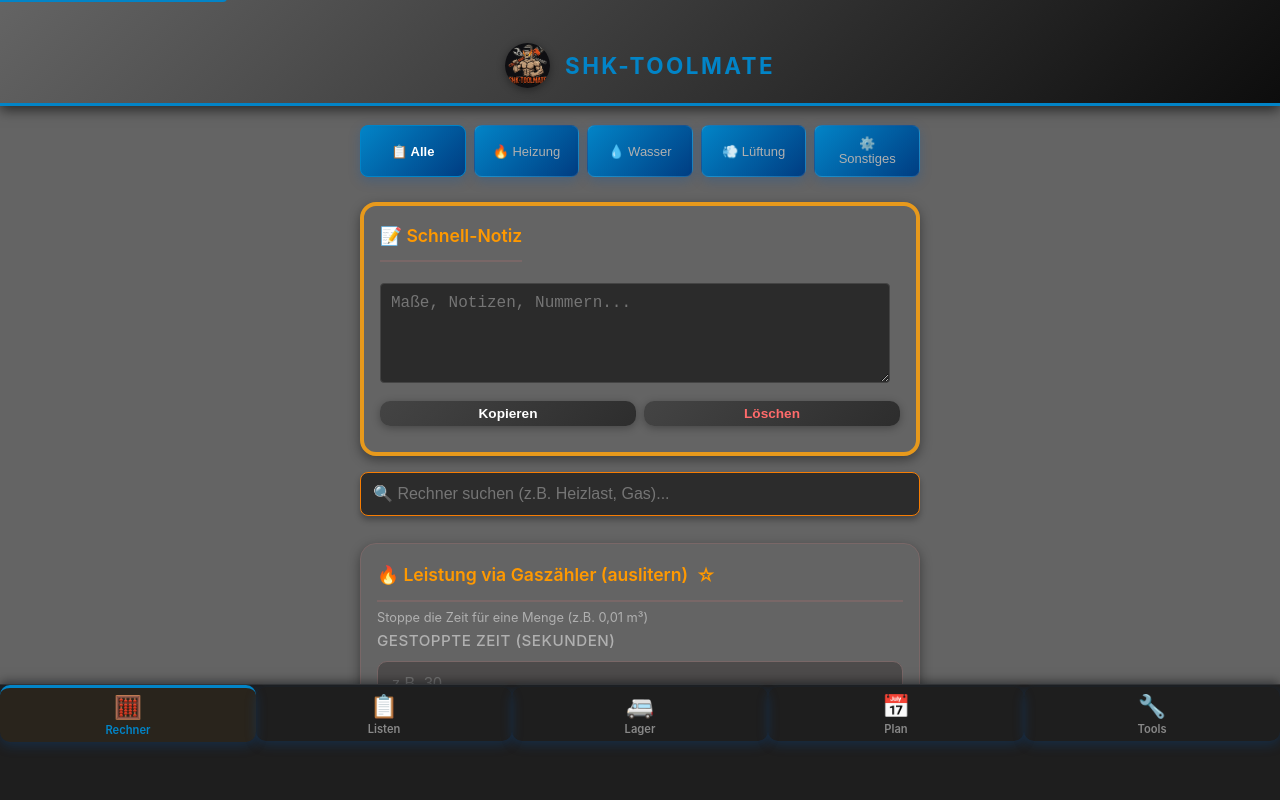
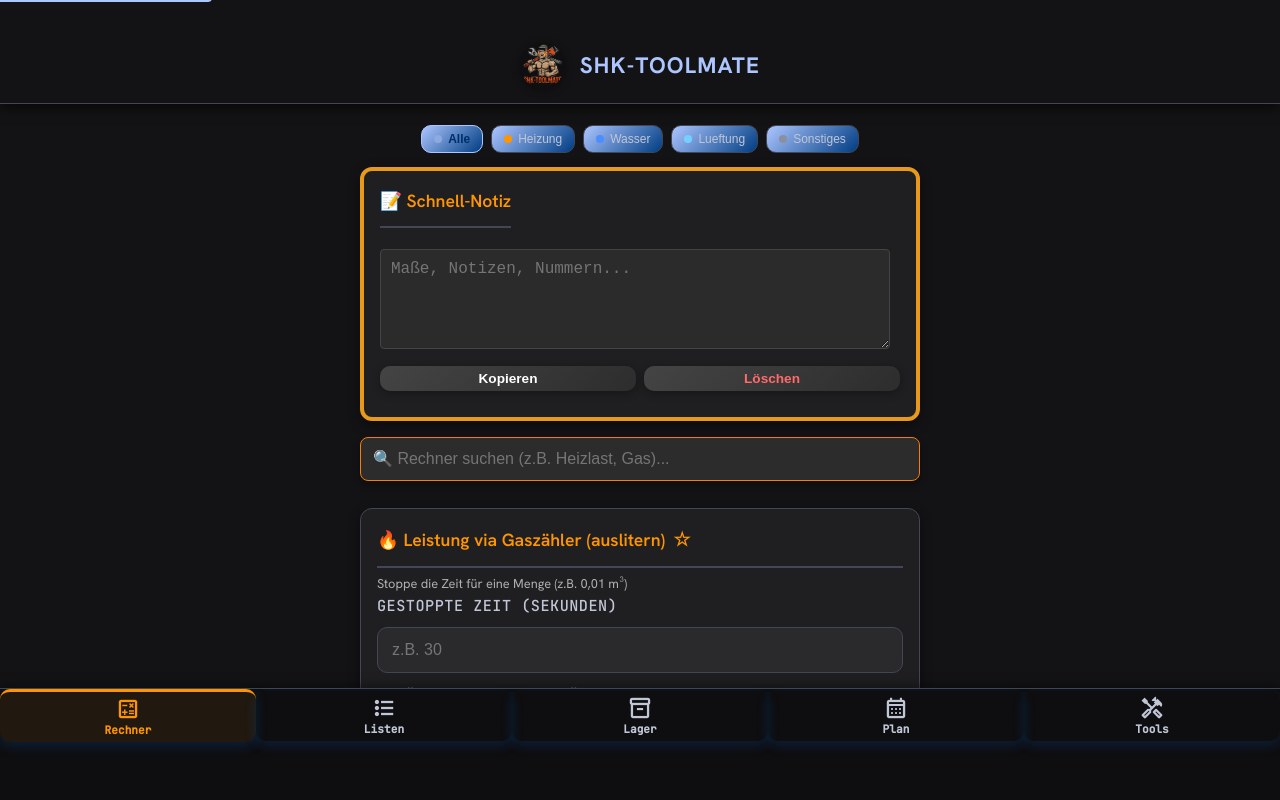
Before and after one commit to NouBou1/SHK_Toolmate, a website: page index.html in a window 1280 px wide. Drawn offline with nearby package versions, Linux system fonts and the light colour scheme.

Commit message:
Refactor: Update calculator categories and navigation icons; enhance privacy policy details

```diff
--- a/app.js
+++ b/app.js
@@ -143,11 +143,11 @@ function switchTab(viewId, btn) {
 // Calculator Category System
 function initCalculatorCategories() {
     const categories = [
-        { id: 'alle', name: '📋 Alle', icon: '📋' },
-        { id: 'heizung', name: '🔥 Heizung', icon: '🔥' },
-        { id: 'wasser', name: '💧 Wasser', icon: '💧' },
-        { id: 'lueftung', name: '💨 Lüftung', icon: '💨' },
-        { id: 'misc', name: '⚙️ Sonstiges', icon: '⚙️' }
+        { id: 'alle', name: 'Alle', dotClass: 'chip-dot-alle' },
+        { id: 'heizung', name: 'Heizung', dotClass: 'chip-dot-heizung' },
+        { id: 'wasser', name: 'Wasser', dotClass: 'chip-dot-wasser' },
+        { id: 'lueftung', name: 'Lueftung', dotClass: 'chip-dot-lueftung' },
+        { id: 'misc', name: 'Sonstiges', dotClass: 'chip-dot-misc' }
     ];
 
     // Mapping: Rechner-Titel → Kategorie
@@ -204,7 +204,7 @@ function initCalculatorCategories() {
     categories.forEach((cat, index) => {
         const btn = document.createElement('button');
         btn.className = 'calc-cat-btn' + (index === 0 ? ' active' : '');
-        btn.textContent = cat.name;
+        btn.innerHTML = `<span class="chip-dot ${cat.dotClass}"></span><span>${cat.name}</span>`;
         btn.onclick = () => filterByCategory(cat.id, btn);
         container.appendChild(btn);
     });
--- a/index.html
+++ b/index.html
@@ -13,6 +13,10 @@
     <meta name="apple-mobile-web-app-capable" content="yes">
     <meta name="apple-mobile-web-app-status-bar-style" content="black-translucent">
     <meta name="apple-mobile-web-app-title" content="SHK Tool">
+    <link rel="preconnect" href="https://fonts.googleapis.com">
+    <link rel="preconnect" href="https://fonts.gstatic.com" crossorigin>
+    <link href="https://fonts.googleapis.com/css2?family=Hanken+Grotesk:wght@400;600;700&family=JetBrains+Mono:wght@500&display=swap" rel="stylesheet">
+    <link href="https://fonts.googleapis.com/css2?family=Material+Symbols+Outlined:wght,FILL@100..700,0..1&display=swap" rel="stylesheet">
 
     <!-- PDF libraries are loaded on demand after user consent (see app.js) -->
 </head>
@@ -709,19 +713,19 @@
 
     <nav role="navigation" aria-label="Hauptnavigation">
         <button class="nav-item active" onclick="switchTab('rechner', this)" aria-label="Zu Rechner Tab">
-            <span class="nav-icon">🧮</span><span>Rechner</span>
+            <span class="material-symbols-outlined nav-icon">calculate</span><span class="nav-text">Rechner</span>
         </button>
         <button class="nav-item" onclick="switchTab('material', this)" aria-label="Zu Material Listen Tab">
-            <span class="nav-icon">📋</span><span>Listen</span>
+            <span class="material-symbols-outlined nav-icon">format_list_bulleted</span><span class="nav-text">Listen</span>
         </button>
         <button class="nav-item" onclick="switchTab('inventory', this)" aria-label="Zu Lager Tab">
-            <span class="nav-icon">🚐</span><span>Lager</span>
+            <span class="material-symbols-outlined nav-icon">inventory_2</span><span class="nav-text">Lager</span>
         </button>
         <button class="nav-item" onclick="switchTab('calendar', this)" aria-label="Zu Kalender Tab">
-            <span class="nav-icon">📅</span><span>Plan</span>
+            <span class="material-symbols-outlined nav-icon">calendar_month</span><span class="nav-text">Plan</span>
         </button>
         <button class="nav-item" onclick="switchTab('tools', this)" aria-label="Zu Tools Tab">
-            <span class="nav-icon">🔧</span><span>Tools</span>
+            <span class="material-symbols-outlined nav-icon">handyman</span><span class="nav-text">Tools</span>
         </button>
     </nav>
 
--- a/style.css
+++ b/style.css
@@ -1,12 +1,12 @@
 :root {
-    --primary: #0284C7;
-    --accent: #ff9900;
-    --bg: #646464;
-    --surface: #646464;
-    --text: #f5f5f5;
-    --text-secondary: #b0b0b0;
-    --input-bg: #4d4b4b;
-    --border-color: #796767;
+    --primary: #adc6ff;
+    --accent: #fe9400;
+    --bg: #131315;
+    --surface: #1f1f21;
+    --text: #e4e2e4;
+    --text-secondary: #c1c6d7;
+    --input-bg: #2a2a2c;
+    --border-color: #414755;
     --success: #22C55E;
     --error: #EF4444;
     --warning: #f97316;
@@ -63,7 +63,7 @@
 }
 
 body {
-    font-family: -apple-system, BlinkMacSystemFont, "Segoe UI", Roboto, Helvetica, Arial, sans-serif;
+    font-family: "Hanken Grotesk", "Segoe UI", sans-serif;
     background-color: var(--bg);
     color: var(--text);
     margin: 0;
@@ -75,6 +75,11 @@ body {
     line-height: 1.6;
     min-height: 100dvh;
     overscroll-behavior: none;
+}
+
+.material-symbols-outlined {
+    font-variation-settings: 'FILL' 0, 'wght' 500, 'GRAD' 0, 'opsz' 24;
+    line-height: 1;
 }
 
 main {
@@ -90,11 +95,11 @@ main {
 }
 
 header {
-    background: linear-gradient(135deg, var(--surface) 0%, #0d0d0d 100%);
+    background: #131315;
     padding: 15px 20px;
     padding-top: calc(15px + var(--status-bar-height, 25px));
     text-align: center;
-    border-bottom: 3px solid var(--primary);
+    border-bottom: 1px solid var(--border-color);
     position: fixed;
     top: 0;
     left: 0;
@@ -113,7 +118,7 @@ header h1 {
     font-size: 1.4rem;
     color: var(--primary);
     text-transform: uppercase;
-    letter-spacing: 2.5px;
+    letter-spacing: 1.2px;
     font-weight: 700;
 }
 
@@ -132,7 +137,7 @@ header h1 {
     width: 100%;
     max-width: 600px;
     margin: 0 auto;
-    background-color: var(--surface);
+    background-color: transparent;
     /* Relative positioning statt fixed - Container sind jetzt in main */
     position: relative;
     top: auto;
@@ -163,7 +168,7 @@ header h1 {
 .card {
     width: 100%;
     background-color: var(--surface);
-    border-radius: 16px;
+    border-radius: 12px;
     padding: 16px;
     margin-bottom: 0;
     box-shadow: 0 4px 12px rgba(0, 0, 0, 0.4);
@@ -200,6 +205,7 @@ label {
     font-size: 0.95rem;
     color: var(--text-secondary);
     font-weight: 500;
+    font-family: "JetBrains Mono", monospace;
     text-transform: uppercase;
     letter-spacing: 0.5px;
 }
@@ -219,6 +225,7 @@ select {
     touch-action: auto;
     -webkit-tap-highlight-color: rgba(0, 86, 179, 0.2);
     /* Mobile Fixes - minimal */
+    appearance: none;
     -webkit-appearance: none;
     -webkit-text-size-adjust: 100%;
     /* WICHTIG: Pointer-Events auf auto - damit Inputs anwählbar sind */
@@ -329,8 +336,8 @@ nav {
     right: 0;
     width: 100%;            /* Volle Breite */
     min-height: 60px;       /* Mindesthöhe für App-Navigation */
-    background-color: #1e1e1e; /* Dunkler Hintergrund */
-    border-top: 1px solid #333;
+    background-color: #0e0e10;
+    border-top: 1px solid var(--border-color);
     display: flex;          /* Die Magie: Nebeneinander anordnen */
     justify-content: space-around; /* Platz gleichmäßig verteilen */
     align-items: center;    /* Vertikal zentrieren */
@@ -342,7 +349,7 @@ nav {
 .nav-item {
     background: none;
     border: none;
-    color: #888;            /* Inaktive Farbe (Grau) */
+    color: var(--text-secondary);
     display: flex;
     flex-direction: column; /* Icon oben, Text unten */
     align-items: center;
@@ -364,16 +371,16 @@ nav {
     display: block;
 }
 
-/* Text unter dem Icon */
-.nav-item span:not(.nav-icon) {
+.nav-text {
+    font-family: "JetBrains Mono", monospace;
     font-size: 0.7rem;      /* Kleine Schrift für "Lager", "Plan" etc. */
 }
 
 /* Aktiver Tab (wird Orange) */
 .nav-item.active {
-    color: var(--primary); /* Dein Orange (#ff9900) */
-    background-color: rgba(255, 153, 0, 0.05); /* Ganz leichtes Leuchten */
-    border-top: 3px solid var(--primary); /* Orangener Strich oben */
+    color: var(--accent);
+    background-color: rgba(254, 148, 0, 0.08);
+    border-top: 3px solid var(--accent);
 }
 
 /* Klick-Effekt entfernen (blauer Rahmen) */
@@ -569,6 +576,7 @@ nav {
     color: #e0e0e0;
     resize: vertical;
     outline: none;
+    appearance: none;
     -webkit-appearance: none;
 }
 
@@ -1033,31 +1041,57 @@ p[style*="color:#aaa"],
     display: flex;
     gap: 8px;
     flex-wrap: wrap;
+    justify-content: center;
+    overflow: visible;
+    padding-bottom: 0;
+    margin-bottom: 14px;
 }
 
 .calc-cat-btn {
-    flex: 1;
-    min-width: 100px;
-    padding: 10px 14px;
-    background-color: rgba(255, 255, 255, 0.05);
-    border: 1px solid rgba(255, 255, 255, 0.1);
-    border-radius: 8px;
+    flex: 0 0 auto;
+    width: auto !important;
+    min-width: 0;
+    padding: 6px 12px;
+    background-color: #1b1b1d;
+    border: 1px solid var(--border-color);
+    border-radius: 10px;
     color: var(--text-secondary);
-    font-size: 13px;
+    font-size: 12px;
     font-weight: 500;
     cursor: pointer;
     transition: all 0.3s ease;
     text-align: center;
+    display: inline-flex;
+    align-items: center;
+    justify-content: center;
+    gap: 6px;
+    white-space: nowrap;
+    box-shadow: none;
+    margin-bottom: 0;
+    line-height: 1.2;
 }
 
+.chip-dot {
+    width: 8px;
+    height: 8px;
+    border-radius: 50%;
+    display: inline-block;
+}
+
+.chip-dot-alle { background: #8ea9e0; }
+.chip-dot-heizung { background: #fe9400; }
+.chip-dot-wasser { background: #4b8eff; }
+.chip-dot-lueftung { background: #74d1ff; }
+.chip-dot-misc { background: #8b90a0; }
+
 .calc-cat-btn:hover {
-    background-color: rgba(255, 255, 255, 0.1);
+    background-color: #353437;
     border-color: var(--primary);
 }
 
 .calc-cat-btn.active {
     background-color: var(--primary);
-    color: white;
+    color: #002e69;
     border-color: var(--primary);
     font-weight: 600;
 }
```
Also changed, not shown: privacy.html (+77 -27 lines).
